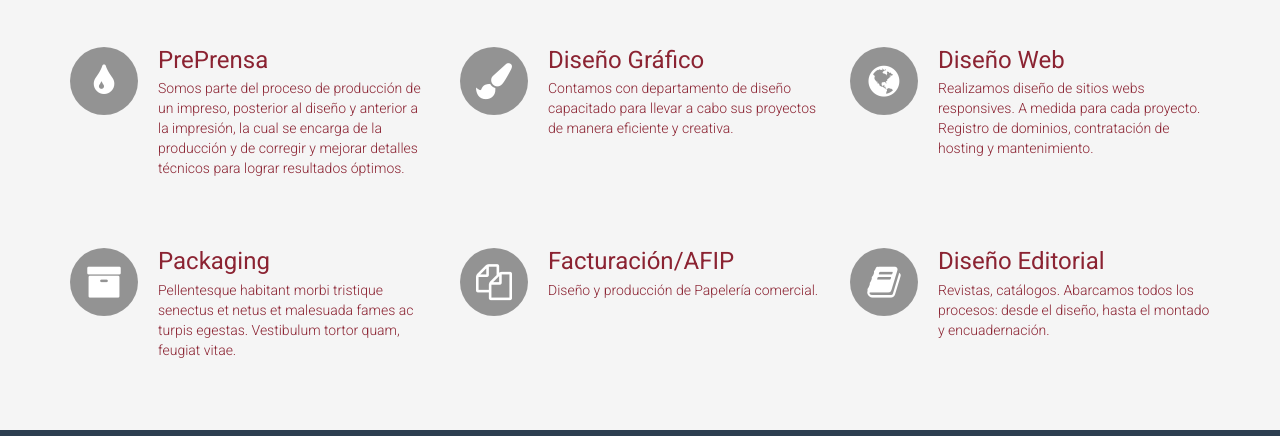
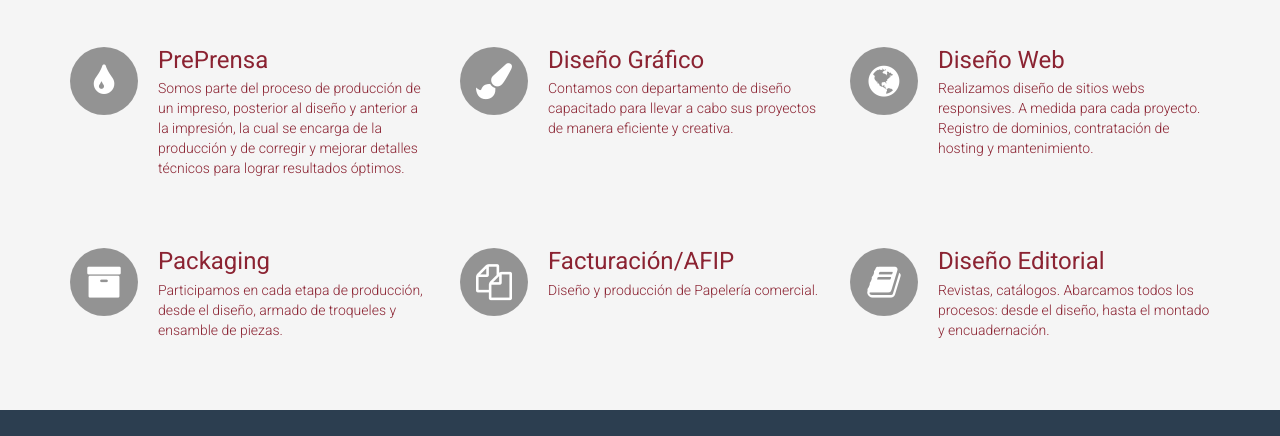
Before and after one commit to npresberg/etpgrafica, a plain HTML site: page services.html in a window 1280 px wide. Shown: the part 216-652 px from the top of the page. Drawn offline with Linux system fonts and the light colour scheme.

Commit message:
packaging

```diff
--- a/services.html
+++ b/services.html
@@ -101,7 +101,7 @@
                         </div>
                         <div class="media-body">
                             <h3 class="media-heading">Packaging</h3>
-                            <p>Pellentesque habitant morbi tristique senectus et netus et malesuada fames ac turpis egestas. Vestibulum tortor quam, feugiat vitae.</p>
+                            <p>Participamos en cada etapa de producción, desde el diseño, armado de troqueles y ensamble de piezas.</p>
                         </div>
                     </div>
                 </div><!--/.col-md-4-->
```
Also changed, not shown: index.html (+3 -3 lines).
